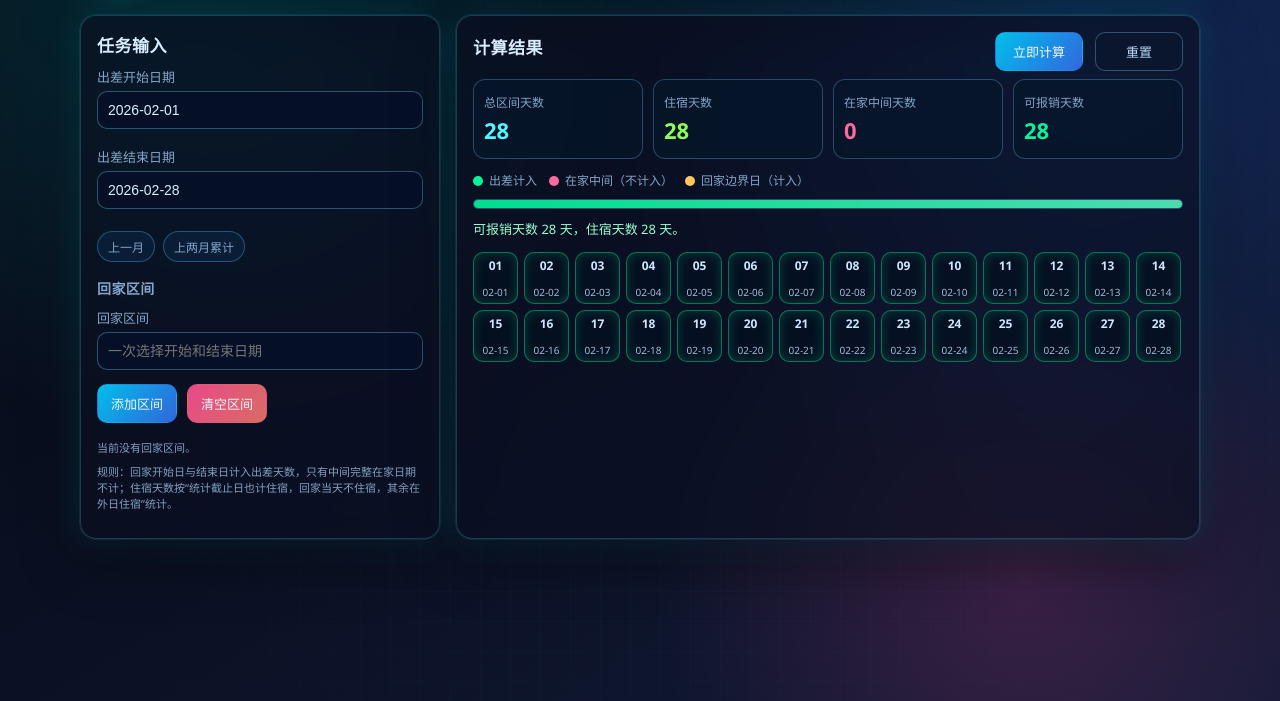
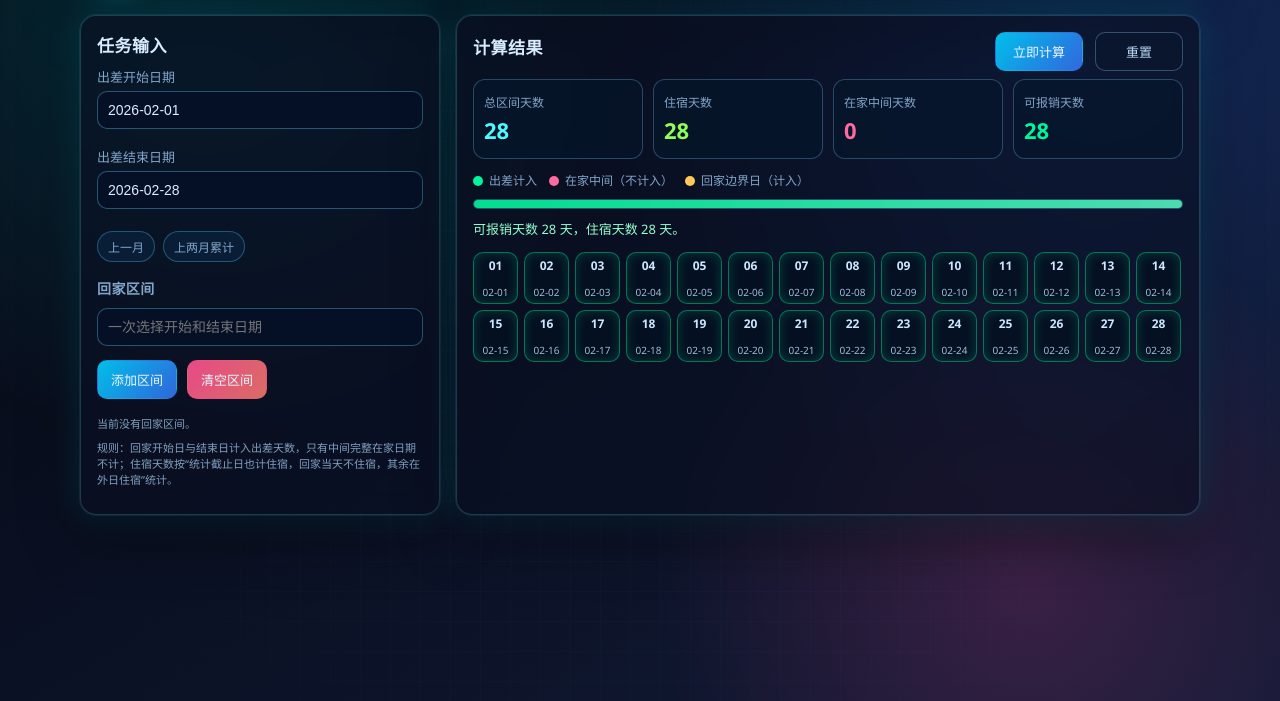
Before and after one commit to BugJiangjx/ChronoReimburse, a plain HTML site: page index.html in a window 1280 px wide. Shown: the part 99-800 px from the top of the page. Drawn offline with nearby package versions, Linux system fonts and the light colour scheme.

Commit message:
Update index page

```diff
--- a/index.html
+++ b/index.html
@@ -646,7 +646,6 @@
 
         <h3 style="margin-top: 16px;">回家区间</h3>
         <div class="field">
-          <label for="homeRange">回家区间</label>
           <input type="text" id="homeRange" class="date-input" readonly placeholder="一次选择开始和结束日期" />
         </div>
 
```
